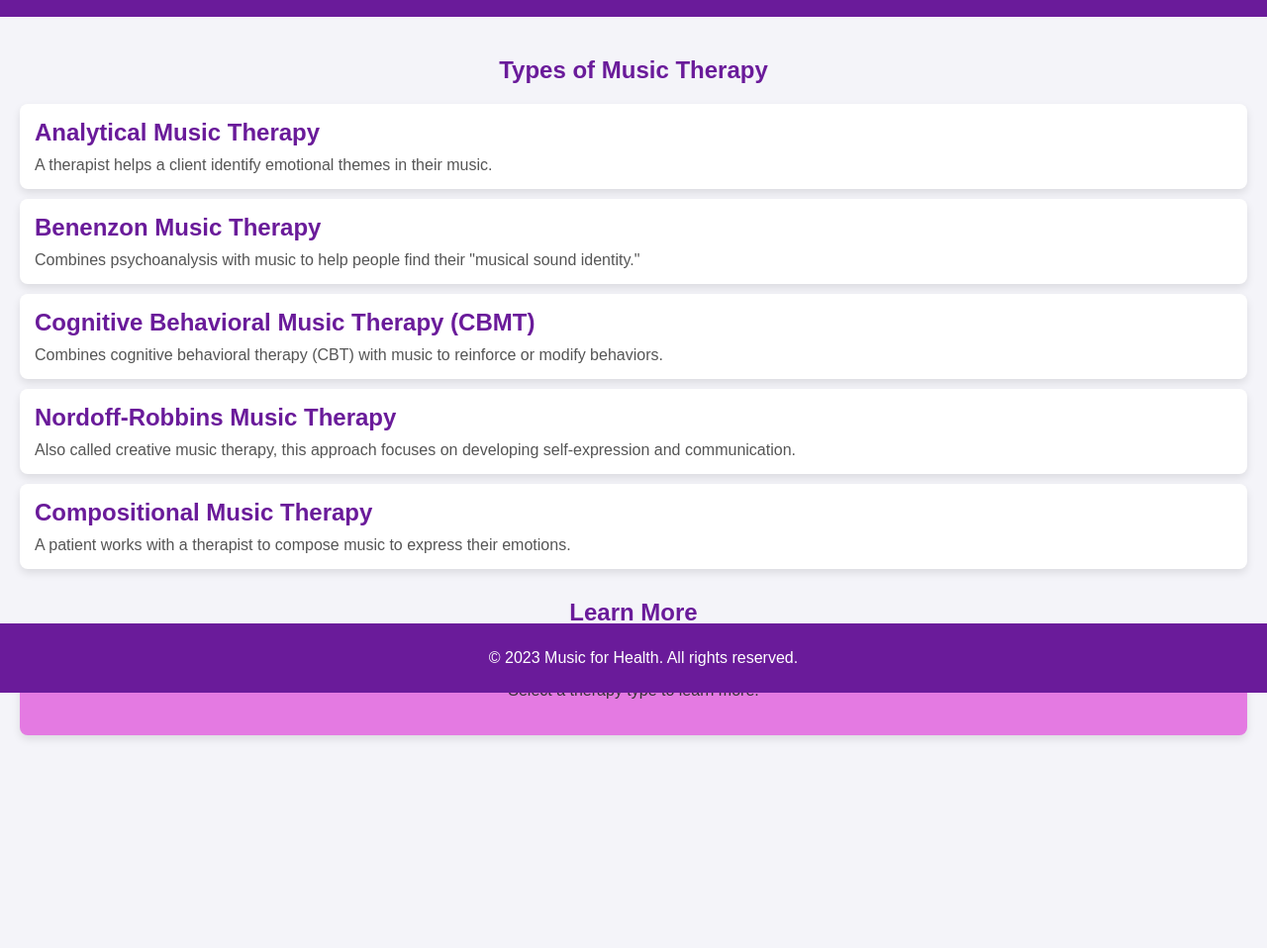
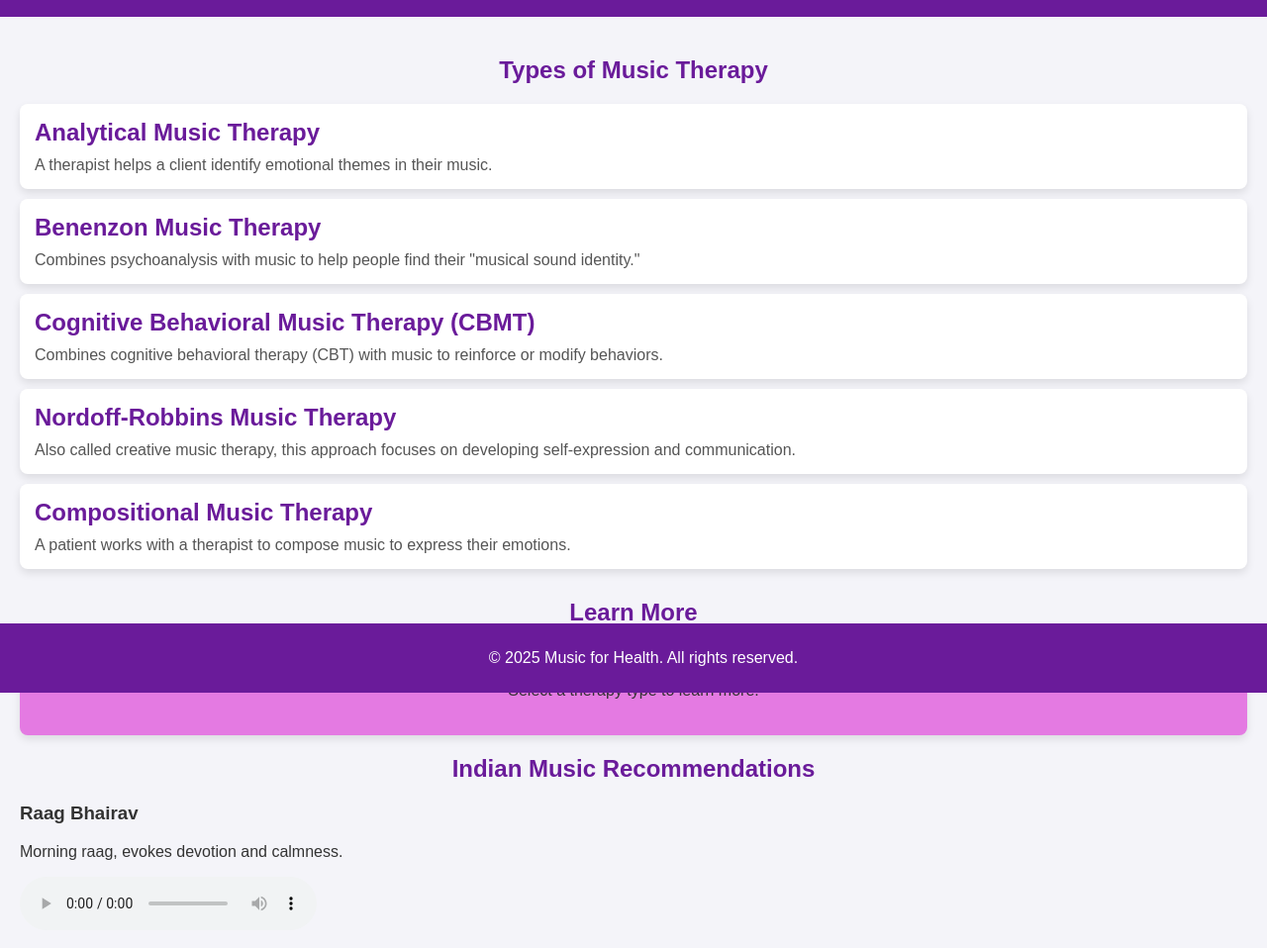
Before and after one commit to yogeshchavan8391/musictherapy, a plain HTML site: page index.html in a window 1280 px wide. Shown: the part 100-1058 px from the top of the page at 99% size. Before the commit the page ends 863 px from the top, so only its background shows below. Drawn offline with Linux system fonts and the light colour scheme; files whose address does not match are found by name.

Commit message:
Add files via upload

```diff
--- a/index.html
+++ b/index.html
@@ -46,10 +46,24 @@
         <p>Select a therapy type to learn more.</p>
       </div>
     </section>
+
+    <section id="indian-music">
+      <h2>Indian Music Recommendations</h2>
+      <div class="music-card">
+        <h3>Raag Bhairav</h3>
+        <p>Morning raag, evokes devotion and calmness.</p>
+        <audio controls>
+          <source src="bhairav-sample.mp3" type="audio/mpeg">
+          Your browser does not support the audio element.
+        </audio>
+      </div>
+      <!-- Repeat for other raagas -->
+    </section>
   </main>
 
+
   <footer>
-    <p>&copy; 2023 Music for Health. All rights reserved.</p>
+    <p>&copy; 2025 Music for Health. All rights reserved.</p>
   </footer>
 
   <script src="C:\Users\yoges\OneDrive\Desktop\Musictherapy\script.js"></script>
```
